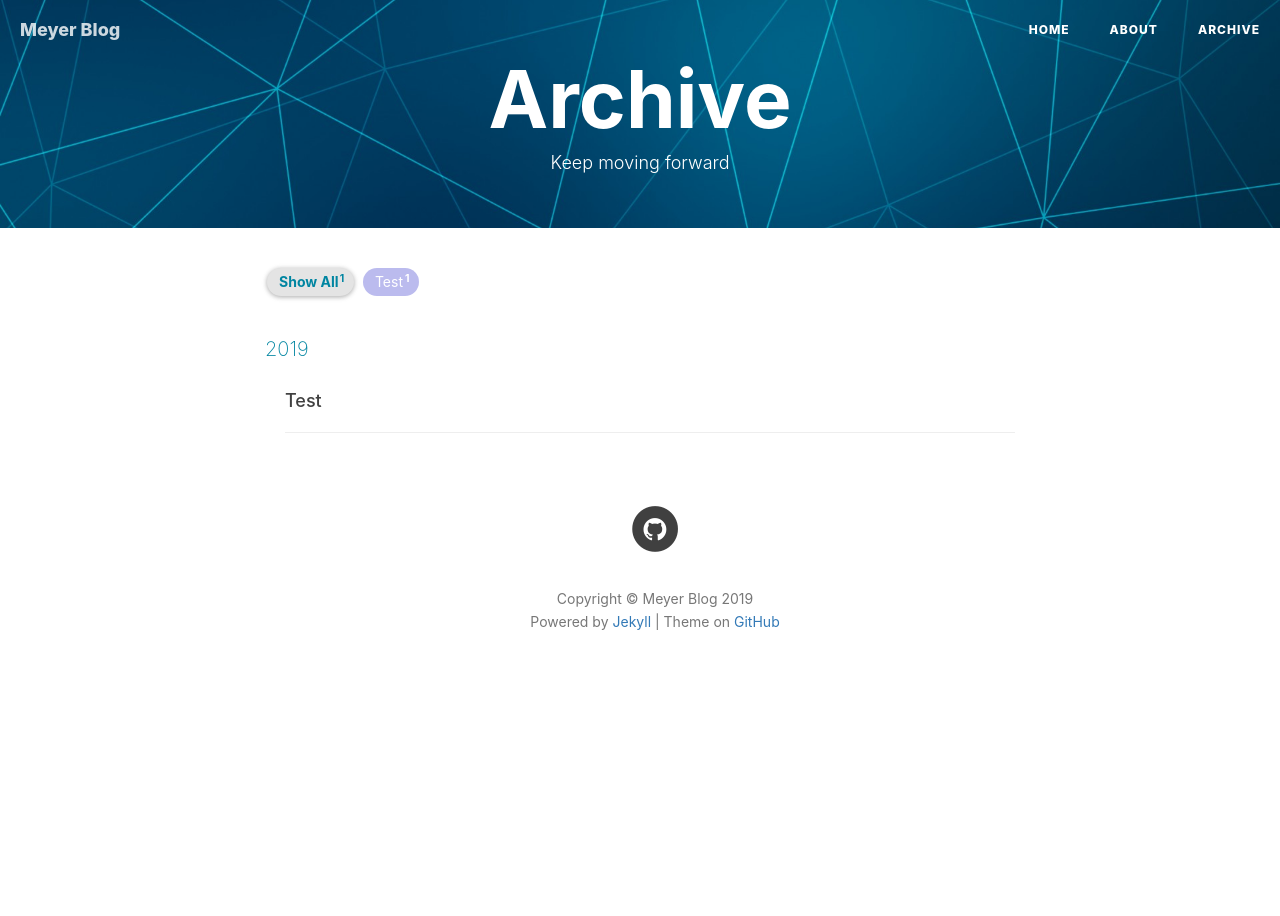
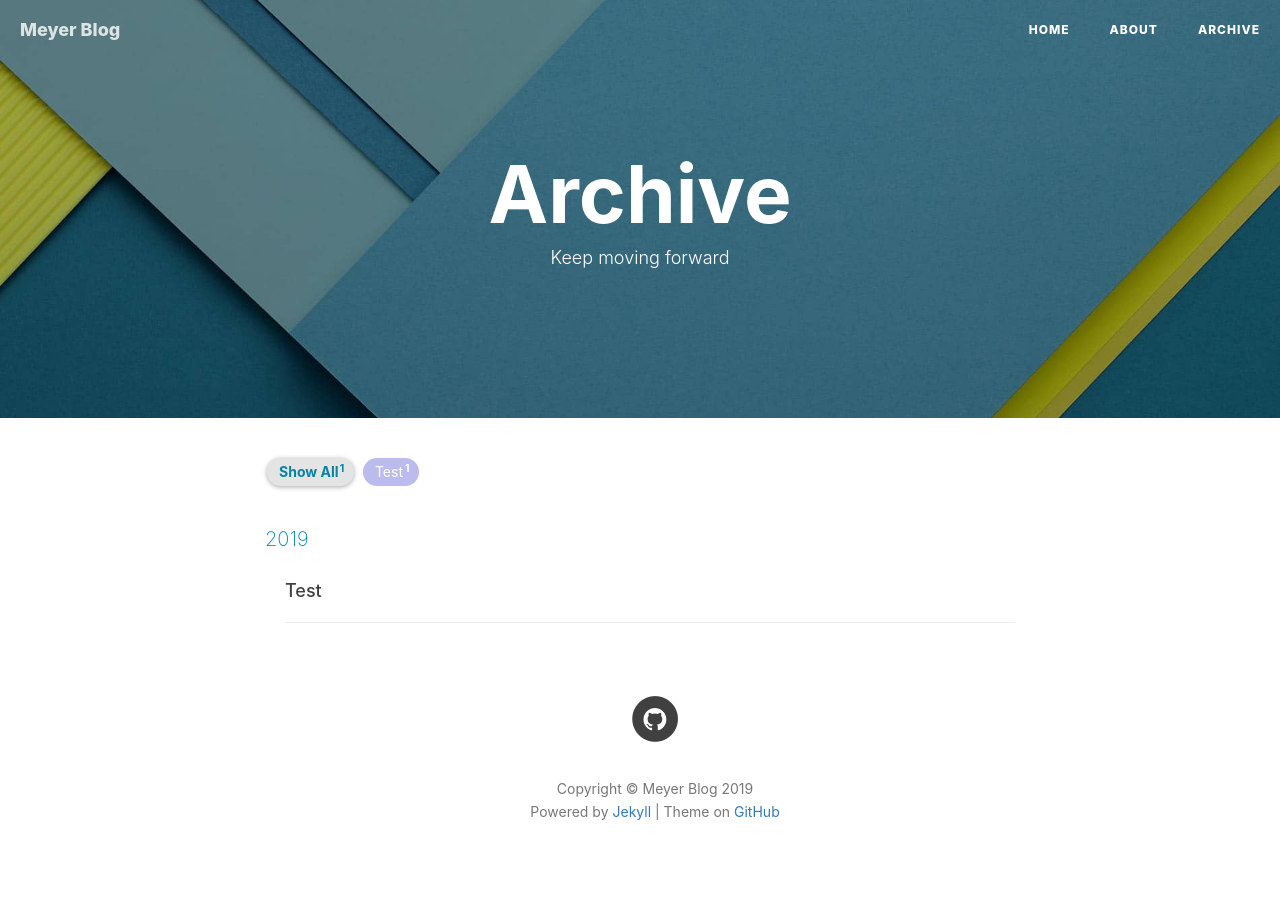
Before and after one commit to Meyer99/Meyer99.github.io, a Jekyll site: the page built from archive.html, in a window 1280 px wide. Built offline with Jekyll 4.4.1, drawn with Linux system fonts in a browser that asks for light colours; nearby versions of some CDN libraries; comment, search, counter and statistics services are not loaded.

Commit message:
Update archive.html

```diff
--- a/archive.html
+++ b/archive.html
@@ -2,7 +2,7 @@
 title: Archive
 layout: default
 description: "Keep moving forward"
-header-img: "img/polygons-1920x1080-network-blue-hd-11843.jpg"
+header-img: "img/tag-bg.jpg"
 ---
 
 <!--
@@ -10,7 +10,7 @@ Credits: this page shamelessly borrowed a lot from:
 https://github.com/kitian616/jekyll-TeXt-theme
 -->
 <!-- Page Header -->
-{% include intro-header.html type='page' short=true %}
+{% include intro-header.html type='page' short=false %}
 
 <!-- Main Content -->
 <div class="container">
```
